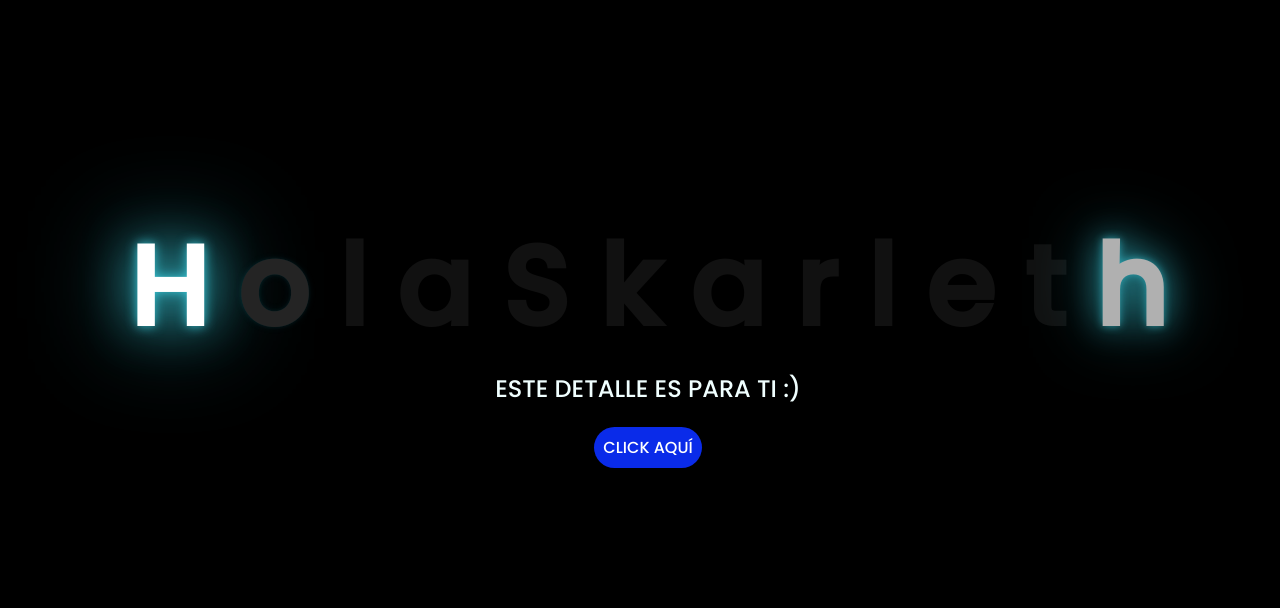
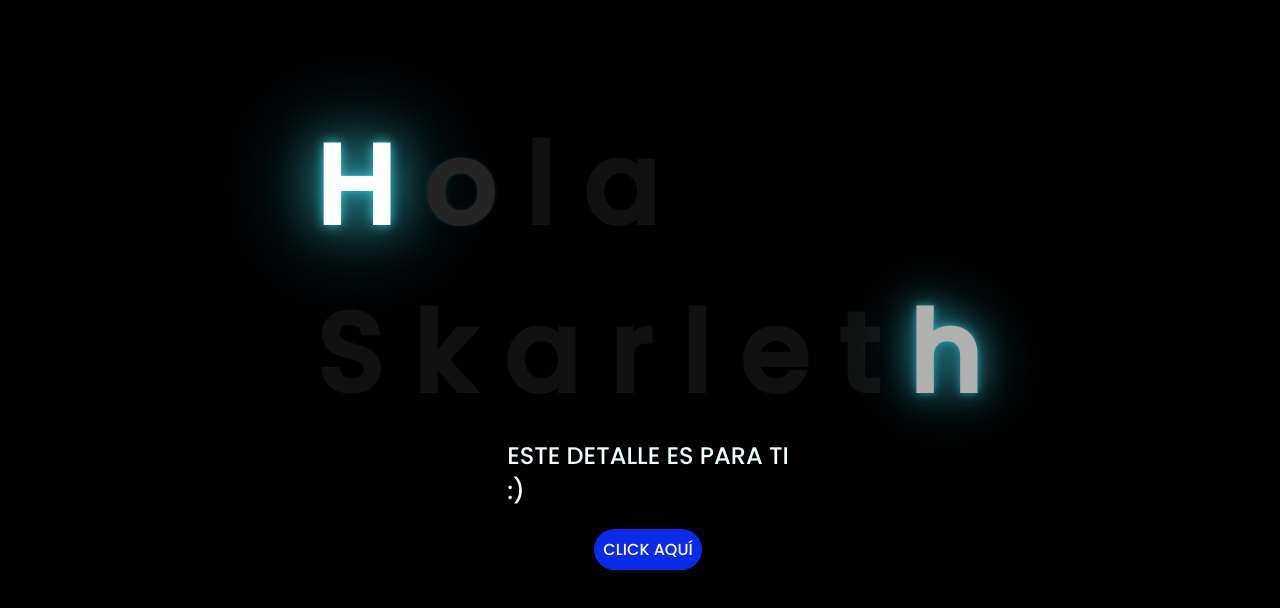
Before and after one commit to avja2019/floresparaSkar, a plain HTML site: page index.html in a window 1280 px wide. Drawn offline with Linux system fonts and the light colour scheme.

```diff
--- a/index.html
+++ b/index.html
@@ -16,7 +16,7 @@
         <span>o</span>
         <span>l</span>
         <span>a</span>
-        <span> </span>
+        <br>
         <span>S</span>
         <span>k</span>
         <span>a</span>
@@ -27,7 +27,7 @@
         <span>h</span>
     </div>
     <div class="description">
-        <span>ESTE DETALLE ES PARA TI :)</span>
+        <span>ESTE DETALLE ES PARA TI <br> :)</span>
     </div>
     <div class="button">
         <button class="botones">
```
